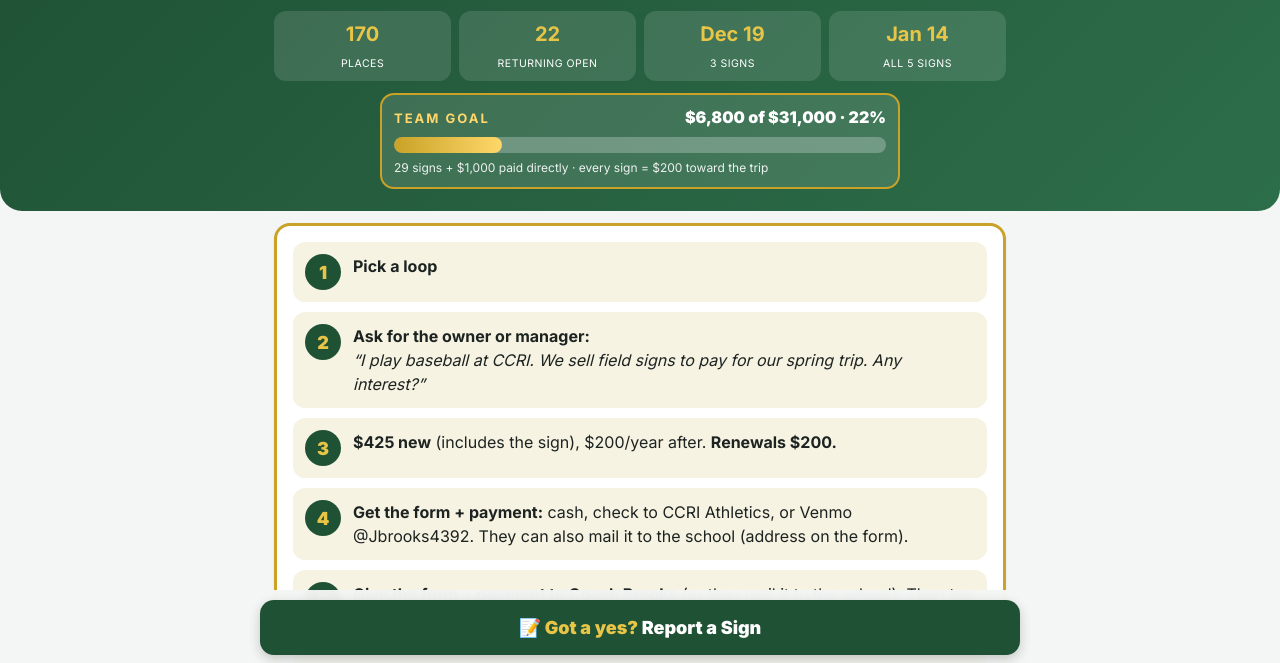
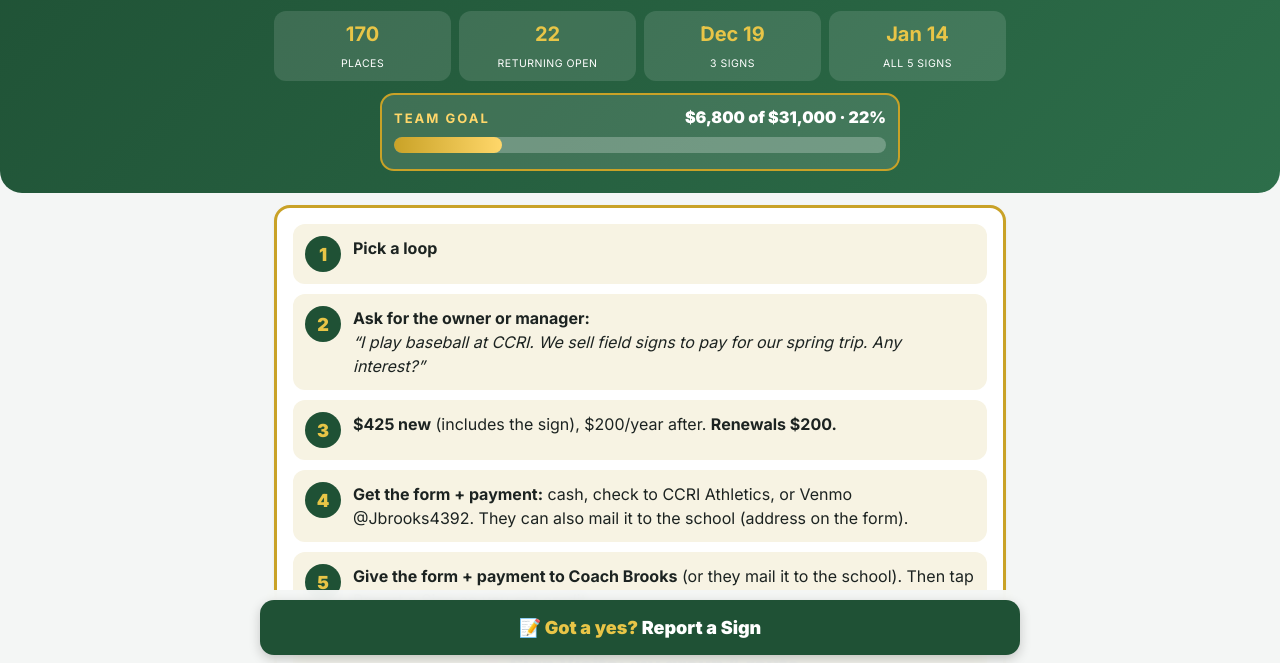
Before and after one commit to ScorpsBaseballJB3/CCRIknights, a plain HTML site: page signs.html in a window 1280 px wide. Shown: the part 135-798 px from the top of the page. Drawn offline with Linux system fonts and the light colour scheme.

Commit message:
Meter: bar only
Co-Authored-By: Claude Opus 5.5 <noreply@anthropic.com>
Claude-Session: https://claude.ai/code/session_01XsquS55xYW22QyGWz34217

```diff
--- a/signs.html
+++ b/signs.html
@@ -69,7 +69,7 @@ details.sec[open]>summary:after{content:"−"}details.sec .in{padding:0 16px 16p
 <h1>FIELD SIGN PLAYBOOK</h1><div class=sub>Every sign = <b>$200 off your trip</b></div>
 <div class=stats><div class=stat><b>170</b><span>places</span></div><div class=stat><b>22</b><span>returning open</span></div>
 <div class=stat><b>Dec 19</b><span>3 signs</span></div><div class=stat><b>Jan 14</b><span>all 5 signs</span></div></div>
-<div class=meter><div class=mtop><b>TEAM GOAL</b><span>$6,800 of $31,000 · 22%</span></div><div class=bar><i style="width:22%"></i></div><div class=msub>29 signs + $1,000 paid directly · every sign = $200 toward the trip</div></div></div></header>
+<div class=meter><div class=mtop><b>TEAM GOAL</b><span>$6,800 of $31,000 · 22%</span></div><div class=bar><i style="width:22%"></i></div></div></div></header>
 <div class=wrap><section id=how style="border:3px solid #C9A227"><div class=steps>
 <div class=step><div class=num>1</div><div><b>Pick a loop</b></div></div>
 <div class=step><div class=num>2</div><div><b>Ask for the owner or manager:</b><br><i>“I play baseball at CCRI. We sell field signs to pay for our spring trip. Any interest?”</i></div></div>
```
